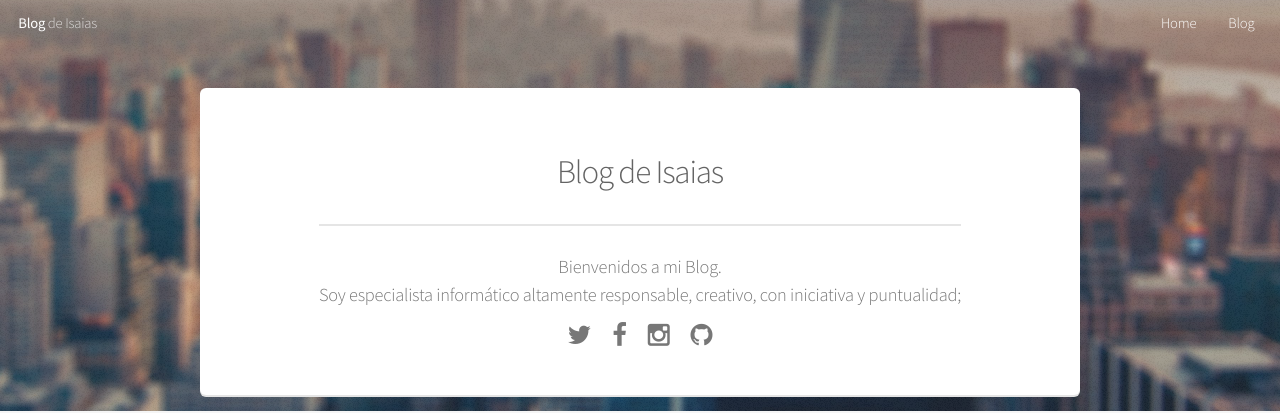
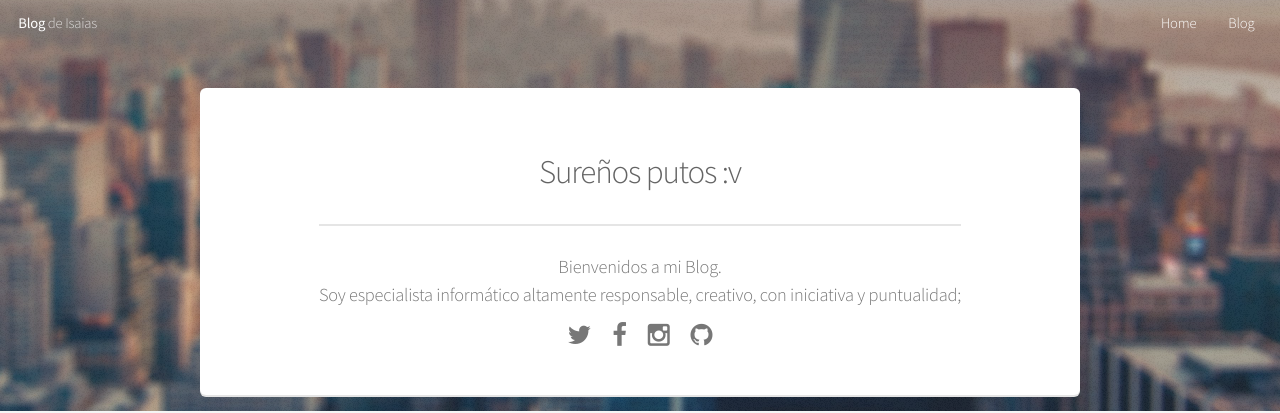
Before and after one commit to Isaias593/IndexBlog, a Jekyll site: the page built from index.html, in a window 1280 px wide. Shown: the top 413 px of the page. Built offline with Jekyll 4.4.1, drawn with Linux system fonts in a browser that asks for light colours; the list of posts is cut into pages by our own code.

Commit message:
Update index.html

```diff
--- a/index.html
+++ b/index.html
@@ -4,7 +4,7 @@ layout: default
 ---
 <section class="box special">
 	<header class="major">
-		<h2>Blog de Isaias
+		<h2>Sureños putos :v
 		</h2>
 		<p>Bienvenidos a mi Blog.<br />
 		Soy especialista informático altamente responsable, creativo, con iniciativa y
```
